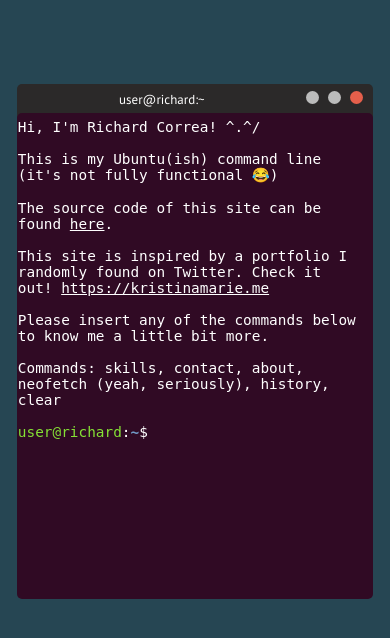
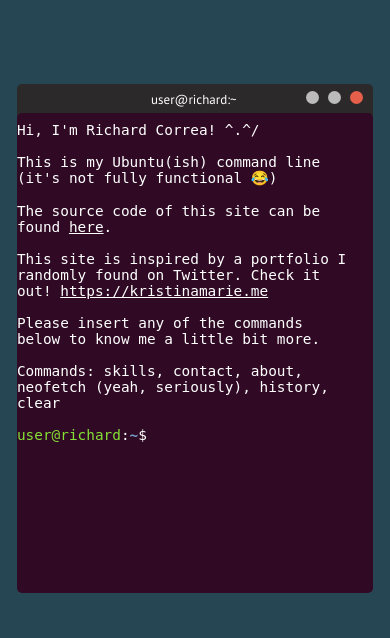
Before and after one commit to potchi23/portfolio, a Flask app: page / in a window 390 px wide. Shown: the top 638 px of the page. Run offline with Flask 2, Linux system fonts and the light colour scheme; some web fonts are replaced.

Commit message:
Padding and margin fixes for mobile

```diff
--- a/static/styles/styles.css
+++ b/static/styles/styles.css
@@ -42,6 +42,7 @@ h1{
     font-family: "PT Sans", monospace;
     font-size: 13px;
     margin-top: 0.5%;
+    margin-left: 4rem;
     color: white;
 }
 
@@ -75,12 +76,11 @@ h1{
     overflow: scroll;
     overflow-x: hidden;
     margin-top:5px;
-
-    padding:3px;
 }
 
 .window .terminal .terminal-content {
-    margin: 1%;
+    margin: 0.5rem;
+    padding: 0.1rem;
     text-align: left;
 }
 
```
